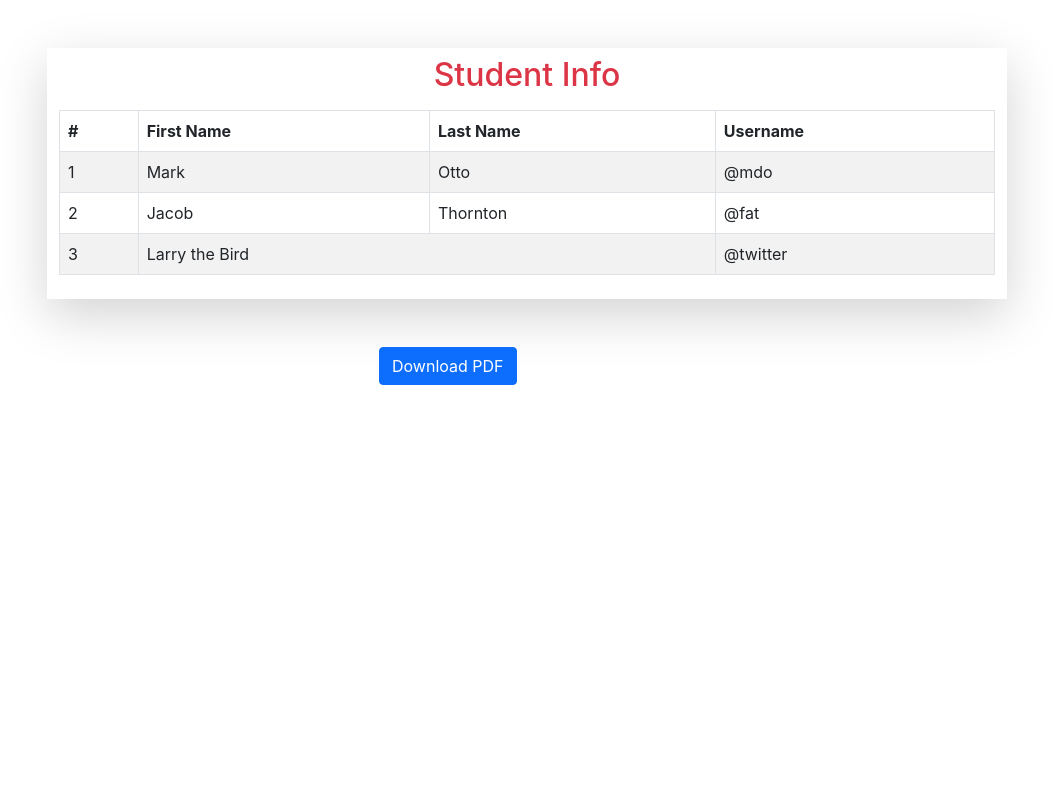
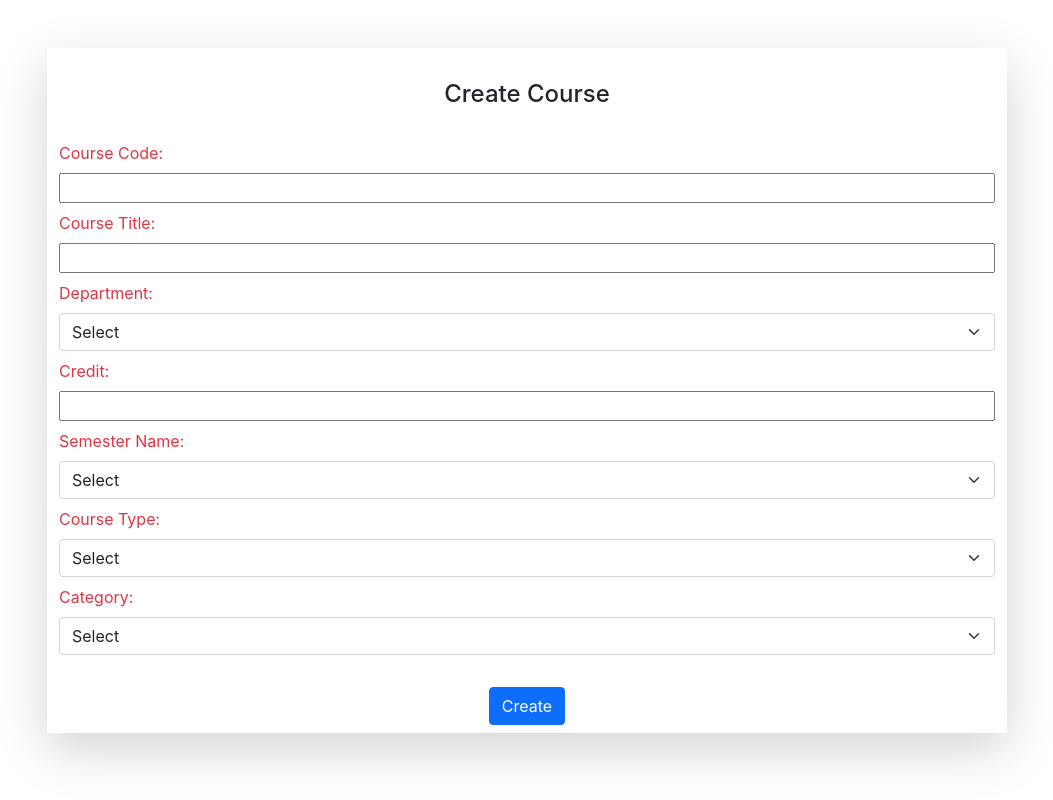
Before and after one commit to Jubair-Ahmed-Khan/course-create, a React (Create React App) app: page / in a window 1280 px wide. Shown: the whole page, without its empty margins (113-1166 px from the left). Built offline with nearby package versions, Linux system fonts and the light colour scheme.

Commit message:
courseCreate added

```diff
--- a/src/App.js
+++ b/src/App.js
@@ -1,9 +1,9 @@
-// import CreateCourse from './Pages/CreateCourse/CreateCourse';
+import CreateCourse from './Pages/CreateCourse/CreateCourse';
 // import EmailForm from './Pages/EmailForm/EmailForm';
 // import StudentCourseRegister from './Pages/StudentCourseRegister/StudentCourseRegister';
 
 
-import DownloadPdf from "./Pages/DownloadPdf/DownloadPdf";
+// import DownloadPdf from "./Pages/DownloadPdf/DownloadPdf";
 // import ShowInfo from "./Pages/ShowInfo/ShowInfo";
 
 // import UserInfo from "./Pages/UserInfo/UserInfo";
@@ -15,14 +15,14 @@ import DownloadPdf from "./Pages/DownloadPdf/DownloadPdf";
 function App() {
   return (
     <div>
-      {/* <CreateCourse></CreateCourse> */}
+      <CreateCourse></CreateCourse>
       {/* <EmailForm></EmailForm> */}
       {/* <StudentCourseRegister></StudentCourseRegister> */}
       {/* <AssignMarks></AssignMarks> */}
       {/* <ReadExcel></ReadExcel> */}
       {/* <UserInfo></UserInfo> */}
       {/* <ShowInfo></ShowInfo> */}
-      <DownloadPdf></DownloadPdf>
+      {/* <DownloadPdf></DownloadPdf> */}
 
     </div>
   );
--- a/src/Pages/CreateCourse/CreateCourse.js
+++ b/src/Pages/CreateCourse/CreateCourse.js
@@ -1,47 +1,72 @@
-import React, { useEffect, useState } from 'react';
-import { Table } from 'react-bootstrap';
-import Form from 'react-bootstrap/Form';
+import React from 'react';
+import Form from 'react-bootstrap/form';
+import { useForm } from 'react-hook-form';
 
 const CreateCourse = () => {
-    // const [courses, setCourses] = useState([]);
-    const [semester, setSemester] = useState("");
-    const [session, setSession] = useState();
-    const [teacher, setTeacher] = useState();
 
-    const info = {};
+    const { register, handleSubmit } = useForm();
 
-
-
-
-    const handleClick = () => {
-        console.log("ok");
-        info["semester"] = semester;
-        info["session"] = session;
-        info["teacher"] = teacher;
-        console.log(info);
-        // console.log(session);
-        // console.log(teacher);
-    }
-
-
-
-
-    //
-
-    // const filteredCourses = courses?.filter(course => course.key === semester);
-    // const [selectedCourses] = filteredCourses?.courses;
-    // const [selectedTeachers] = selectedCourses?.teachers;
-
-
+    const onSubmit = data => {
+        console.log(data);
+    };
 
     return (
-        <div className='container-fluid shadow-lg w-25 my-5 py-2'>
+        <div>
 
-            <h4 className='text-center'>Create Course</h4>
-            <Form.Group className="mb-3 w-100 mx-auto">
+            <div className='container-fluid shadow-lg w-75 my-5 py-2'>
+
+                <h4 className='text-center text-bolder py-4'>Create Course</h4>
+                <Form onSubmit={handleSubmit(onSubmit)}>
+                    <div className="row row-cols-lg-1 row-cols-md-1 row-cols-sm-1">
+                        <Form.Group className="mb-2">
+                            <Form.Label className='text-danger'>Course Code: </Form.Label>
+
+                            <input type="text" {...register("course_code", { required: true })} className="w-100" />
+                        </Form.Group>
+                        <Form.Group className="mb-2">
+                            <Form.Label className='text-danger'>Course Title: </Form.Label>
+                            <input type="text" {...register("course_title", { required: true })} className="w-100" />
+                        </Form.Group>
+                        {/* <Form.Group className="mb-3">
+                            <Form.Label className='text-danger'>Department: </Form.Label>
+                            <input {...register("department", { required: true })} className="w-100" />
+                        </Form.Group> */}
+                        <Form.Group className="mb-2">
+                            <Form.Label className='text-danger'>Department:</Form.Label>
+                            <br></br>
+                            <Form.Select {...register("department", { required: true })}>
+                                <option>Select</option>
+                                <option value="cse">Computer Science and Engineering</option>
+                                <option value="ict">Information and Communication Technology</option>
+                                <option value="te">Textile Engineering</option>
+                                <option value="me">Mechanical Engineering</option>
+                                <option value="esrm">Environmental Science and Resource Management</option>
+                                <option value="cps">Criminology and Police Science</option>
+                                <option value="ftns">Food Technology and Nutritional Science</option>
+                                <option value="bge">Biotechnology and Genetic Engineering</option>
+                                <option value="bmb">Biochemistry and Molecular Biology</option>
+                                <option value="6">Pharmacy</option>
+                                <option value="chem">Chemistry</option>
+                                <option value="math">Mathematics</option>
+                                <option value="phy">Physics</option>
+                                <option value="stat">Statistics</option>
+                                <option value="bba">Business  Administration</option>
+                                <option value="acc">Accounting</option>
+                                <option value="mng">Management</option>
+                                <option value="eco">Economics</option>
+                                <option value="eng">English</option>
+
+                            </Form.Select>
+                        </Form.Group>
+                        <Form.Group className="mb-2">
+                            <Form.Label className='text-danger'>Credit: </Form.Label>
+                            <input type="number" {...register("credit", { required: true })} className="w-100" />
+                        </Form.Group>
+                        <Form.Group className="mb-2">
                             <Form.Label className='text-danger'>Semester Name:</Form.Label>
                             <br></br>
-                <Form.Select onChange={(e) => setSemester(e.target.value)}>
+                            <Form.Select {...register("semester", { required: true })}>
+                                <option>Select</option>
                                 <option value="1">1st Year 1st Semester</option>
                                 <option value="2">1st Year 2nd Semester</option>
                                 <option value="3">2nd Year 1st Semester</option>
@@ -52,47 +77,36 @@ const CreateCourse = () => {
                                 <option value="8">4th Year 2nd Semester</option>
                             </Form.Select>
                         </Form.Group>
-            <Form.Group className="mb-3 w-100 mx-auto">
-                <Form.Label className='text-danger'>Session:</Form.Label>
+                        <Form.Group className="mb-2">
+                            <Form.Label className='text-danger'>Course Type:</Form.Label>
                             <br></br>
-                <Form.Select onChange={(e) => setSession(e.target.value)}>
-                    <option value="16">2015-16</option>
-                    <option value="17">2016-17</option>
-                    <option value="18">2017-18</option>
-                    <option value="19">2018-19</option>
-                    <option value="20">2019-20</option>
-                    <option value="21">2020-21</option>
-                    <option value="22">2021-22</option>
+                            <Form.Select {...register("type", { required: true })}>
+                                <option>Select</option>
+                                <option value="theory">Theory</option>
+                                <option value="lab">Lab</option>
+                                <option value="project">Textile Engineering</option>
                             </Form.Select>
                         </Form.Group>
+                        <Form.Group className="mb-2">
+                            <Form.Label className='text-danger'>Category:</Form.Label>
+                            <br></br>
+                            <Form.Select {...register("category", { required: true })}>
+                                <option>Select</option>
+                                <option value="compulsory">Compulsory</option>
+                                <option value="optional">Optional</option>
 
+                            </Form.Select>
+                        </Form.Group>
+                    </div>
 
-            <Table responsive striped bordered hover>
-                <thead>
-                    <tr>
-                        <th>Course Name</th>
-                        <th>Course Teacher</th>
-                    </tr>
-                </thead>
-                <tbody>
-                    <tr>
-                        <td>Computer Graphics</td>
-                        <td>
-                            <Form.Select onChange={(e) => setTeacher(e.target.value)}>
-                                <option value="lubna">Lubna Yasmin Pinky</option>
-                                <option value="motiur">Md. Motiur Rahman</option>
-                                <option value="nasir">Mostofa Kamal Nasir</option>
-                            </Form.Select>
-                        </td>
-                    </tr>
+                    <br />
 
+                    <div className='text-center'>
+                        <input type="submit" value='Create' className='btn btn-primary' />
+                    </div>
+                </Form>
 
-                </tbody>
-            </Table>
-
-            <button className='btn btn-primary' onClick={handleClick}>Create</button>
-
-
+            </div>
         </div>
     );
 };
```
Lines whose indentation alone changed are shown as unchanged.
